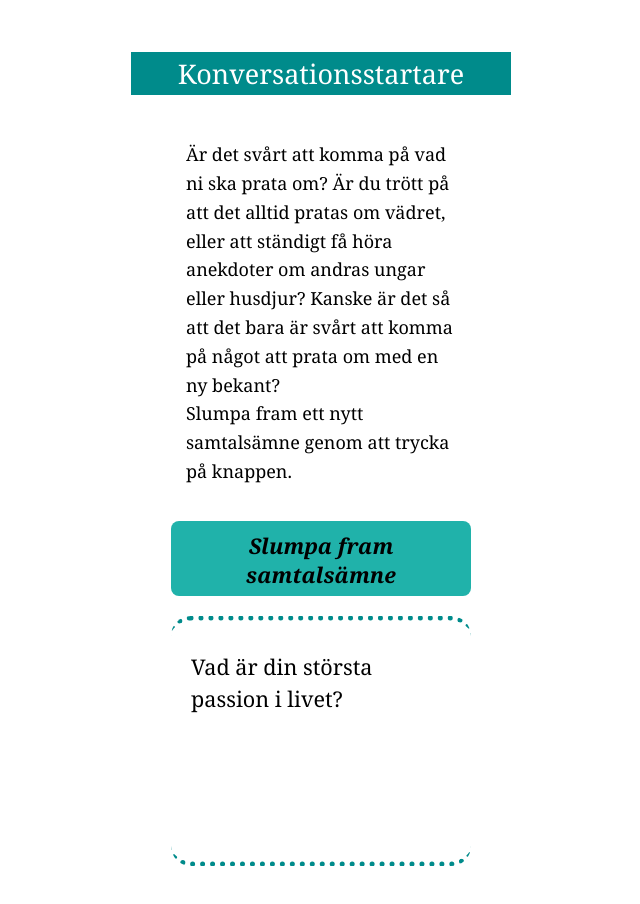
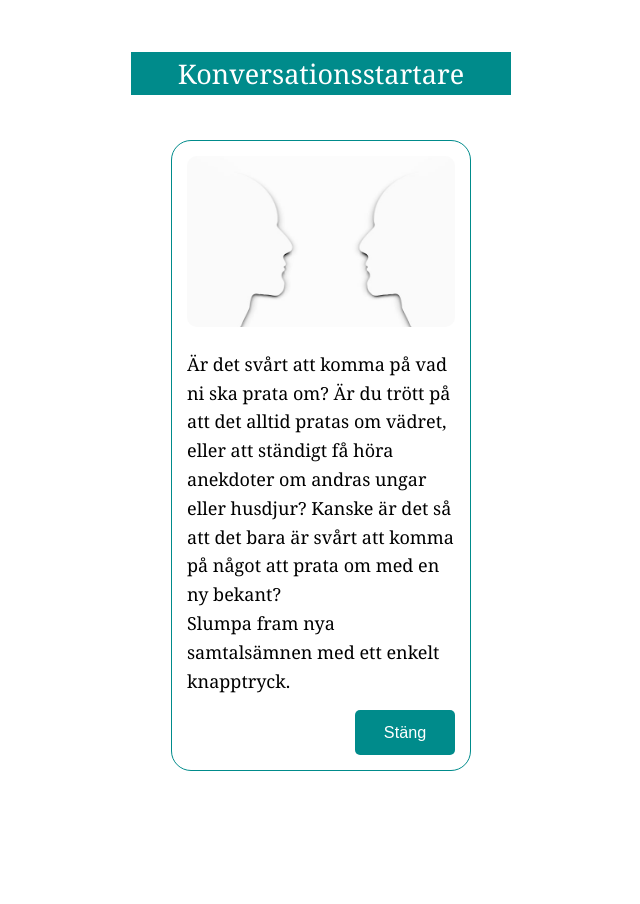
Before and after one commit to annkar73/vue-conversation-starters, a Vue app: page / in a window 1280 px wide. Shown: the top 904 px of the page, without its empty margins (319-959 px from the left). After the commit the page ends 843 px from the top, so only its background shows below. Built offline with nearby package versions, Linux system fonts and the light colour scheme.

Commit message:
add type declaration file, add styling

```diff
--- a/index.html
+++ b/index.html
@@ -4,7 +4,7 @@
     <meta charset="UTF-8">
     <link rel="icon" href="/favicon.ico">
     <meta name="viewport" content="width=device-width, initial-scale=1.0">
-    <title>Vite App</title>
+    <title>Konversationsstartare</title>
   </head>
   <body>
     <div id="app"></div>
--- a/src/components/ConversationStarters.vue
+++ b/src/components/ConversationStarters.vue
@@ -1,26 +1,40 @@
 <script setup lang="ts">
 import { ref } from 'vue';
 import { starters } from '@/data/starters';
+import headImage from '@/assets/images/head-927180_640.jpg';
 
-const currentStarter = ref(starters[0]);
+const currentStarter = ref(starters[0])
+const showDescription = ref(true)
 
 const getRandomStarter = () => {
-    const randomIndex = Math.floor(Math.random() * starters.length);
-    currentStarter.value = starters[randomIndex];
-};
+  const randomIndex = Math.floor(Math.random() * starters.length)
+  currentStarter.value = starters[randomIndex]
+}
+
+const toggleDescription = () => {
+  showDescription.value = !showDescription.value
+}
 </script>
 
 <template>
   <div class="conversation-starter">
     <h2>Konversationsstartare</h2>
-        <div class="description">
-            <p>Är det svårt att komma på vad ni ska prata om? Är du trött på att det alltid pratas om vädret, eller att ständigt få höra anekdoter om andras ungar eller husdjur? Kanske är det så att det bara är svårt att komma på något att prata om med en ny bekant?</p>
-            <p>Slumpa fram ett nytt samtalsämne genom att trycka på knappen.</p>
+    <div v-if="showDescription" class="description">
+        <img :src="headImage" alt="People talking" class="description-image" />
+      <p>
+        Är det svårt att komma på vad ni ska prata om? Är du trött på att det alltid pratas om
+        vädret, eller att ständigt få höra anekdoter om andras ungar eller husdjur? Kanske är det så
+        att det bara är svårt att komma på något att prata om med en ny bekant?
+      </p>
+      <p>Slumpa fram nya samtalsämnen med ett enkelt knapptryck.</p>
 
+      <button @click="toggleDescription" class="toggle-btn">Stäng</button>
     </div>
-        <button @click="getRandomStarter">Slumpa fram samtalsämne</button>
+    <div v-else class="game-face">
+      <button @click="getRandomStarter" class="random-btn">Slumpa fram samtalsämne</button>
 
       <textarea class="container" readonly v-model="currentStarter"></textarea>
+    </div>
   </div>
 </template>
 
@@ -39,15 +53,49 @@ h2 {
 }
 
 .description {
+  position: relative;
   background-color: white;
   color: black;
   padding: 15px;
+  padding-bottom: 75px;
   font-size: 1em;
   margin: 5px;
   margin-bottom: 20px;
+  margin-top: 20px;
   text-align: left;
   max-width: 300px;
+  border: 1px solid darkcyan;
   border-radius: 20px;
+}
+
+.description-image {
+    width: 100%;
+    height: auto;
+    border-radius: 10px;
+    margin-bottom: 15px;
+}
+.toggle-btn {
+  position: absolute;
+  bottom: 15px;
+  right: 15px;
+  width: 100px;
+  height: 45px;
+  margin-top: 10px;
+  padding: 5px 10px;
+  font-size: 0.9em;
+  background-color: darkcyan;
+  color: white;
+  border: none;
+  border-radius: 5px;
+  cursor: pointer;
+  transition: background-color 0.3s;
+}
+.toggle-btn:hover {
+  background-color: lightseagreen;
+}
+
+.game-face {
+    margin-top: 45px;
 }
 
 .container {
@@ -70,7 +118,7 @@ h2 {
   justify-content: center;
   line-height: 1.5;
 }
-button {
+.random-btn {
   padding: 10px 20px;
   width: 300px;
   height: 75px;
@@ -85,7 +133,7 @@ button {
   cursor: pointer;
   transition: background-color 0.3s;
 }
-button:hover {
+.random-btn:hover {
   background-color: darkcyan;
   color: white;
 }
```
Also changed, not shown: src/types/images.d.ts (added, +12 -0 lines), src/assets/images/head-927180_640.jpg (added). Lines whose indentation alone changed are shown as unchanged.
